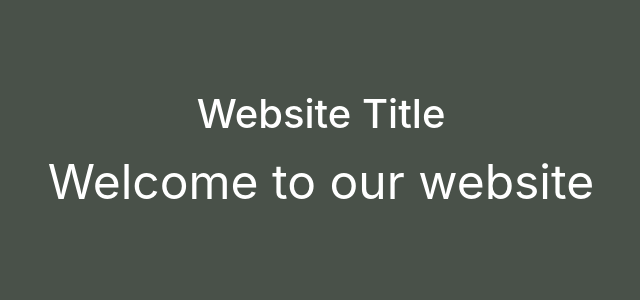
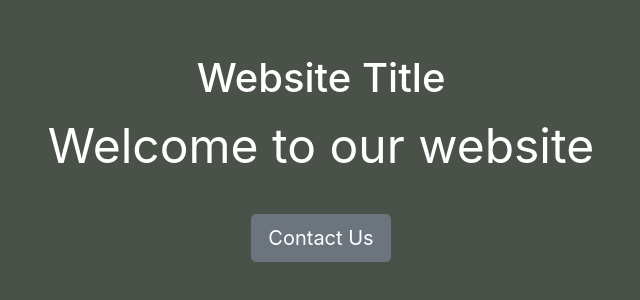
Before and after one commit to ahmed-abdelhamid/smow-hijama, a React (Create React App) app: page / in a window 1280 px wide. Shown: the part 238-538 px from the top of the page, without its empty margins (319-959 px from the left). Built offline with nearby package versions, Linux system fonts and the light colour scheme.

Commit message:
Add button to contact page

```diff
--- a/src/components/HomePage.js
+++ b/src/components/HomePage.js
@@ -1,10 +1,15 @@
 import React from 'react';
+import { Link } from 'react-router-dom';
+import { Button } from 'reactstrap';
 
 const HomePage = () => (
   <div className="homepage d-flex align-items-center">
     <div className="container text-white text-center">
       <h1>Website Title</h1>
       <p>Welcome to our website</p>
+      <Button tag={Link} to="/contact" size="lg">
+        Contact Us
+      </Button>
     </div>
   </div>
 );
```
Also changed, not shown: src/styles/components/_homepage.scss (line endings or trailing spaces).
